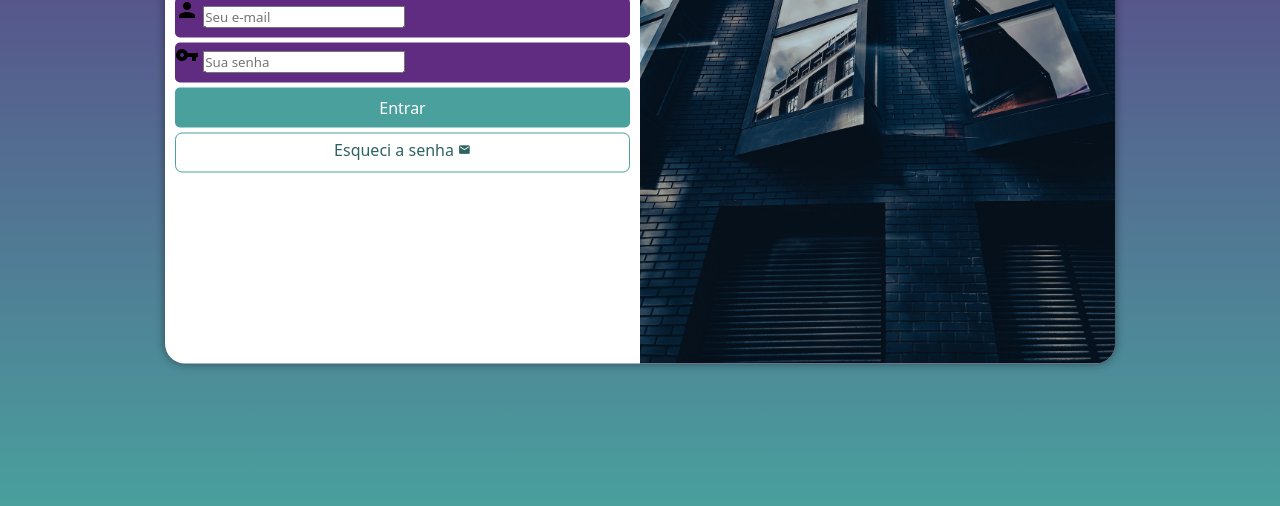
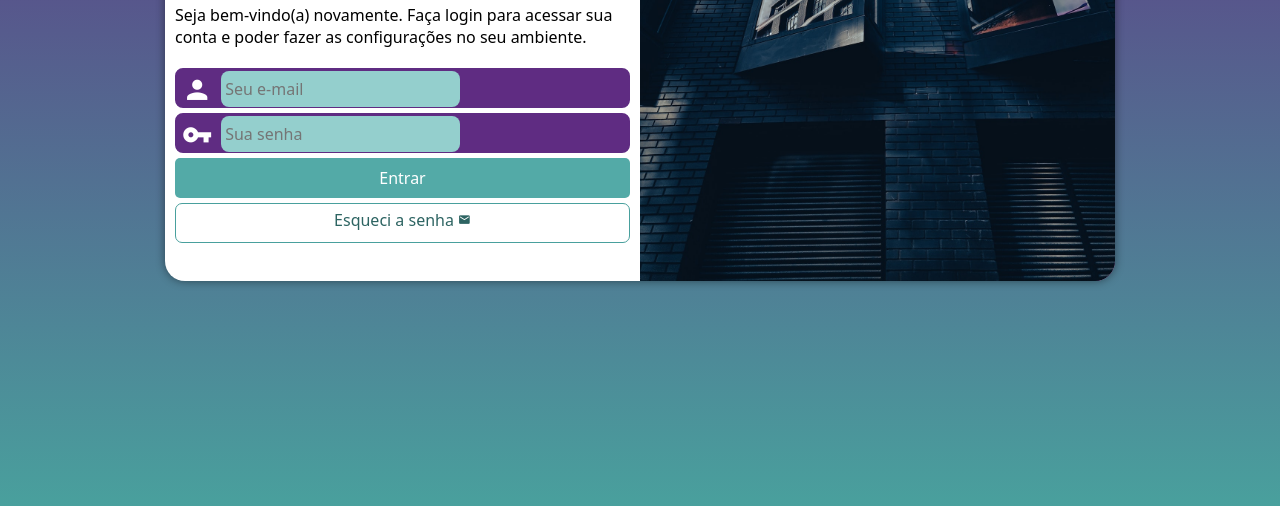
Before and after one commit to CamilleGFAlmeida/projeto-login, a plain HTML site: page index.html in a window 1280 px wide. Shown: the part 294-800 px from the top of the page. Drawn offline with Linux system fonts and the light colour scheme.

Commit message:
ultimos updates

```diff
--- a/estilos/media-query.css
+++ b/estilos/media-query.css
@@ -16,6 +16,7 @@ Grandes telas: acima de 1200px
 
     section#login {
         width: 80vw;
+        height: 280px;
     }
 
     section#login > div#imagem {
@@ -38,6 +39,7 @@ Grandes telas: acima de 1200px
 
     section#login {
         width: 950px;
+        height: 350px;
     }
 
     section#login > div#imagem {
@@ -56,6 +58,7 @@ Grandes telas: acima de 1200px
     }
 
     div#formulario > p {
-        font-size: 1.2em;
+        font-size: 1em;
+        margin: 20px 0px;
     }
 }
--- a/estilos/style.css
+++ b/estilos/style.css
@@ -29,7 +29,6 @@ main {
     position: absolute;
     top: 50%;
     left: 50%;
-    transform: translate(-50%, -50%);
     overflow: hidden; /* esconde tudo o que ficar fora da borda */
 
     background-color: white;
@@ -38,6 +37,7 @@ main {
     border-radius: 20px;
     box-shadow: 0px 0px 10px rgba(0, 0, 0, 0.450);
 
+    transform: translate(-50%, -50%);
     transition: width .3s, height .3s;
     transition-timing-function: ease;
 }
@@ -66,10 +66,11 @@ div#formulario > p {
 
 form > div.campo {
     background-color: #5f2c82;
+    border: 2px solid #5f2c82;
     display: block;
     width: 100%;
     height: 40px;
-    border-radius: 5px;
+    border-radius: 8px;
     margin: 5px 0px;
 }
 
@@ -77,12 +78,36 @@ div.campo > label {
     display: none;
 }
 
+div.campo > i {
+    color: white;
+    /*background-color: black;*/
+    font-size: 1.9em;
+    width: 40px;
+    padding: 5px;
+}
+
+div.campo > input {
+    background-color: #94cfcd;
+    font-size: 1em;
+    width: calc(100% - 44%px);
+    height: 100%;
+    border: 0px;
+    border-radius: 8px;
+    padding: 4px;
+    outline: none; /* tira a linha preta na borda da label ao clicar */
+    transform: translateY(-10px);
+}
+
+div.campo > input:focus-within {
+    background-color: white;
+}
+
 form > input[type=submit] {
     display: block;
     font-size: 1em;
     width: 100%;
     height: 40px;
-    background-color: #49a09d;
+    background-color: #53aaa7;
     color: white;
     border: none;
     border-radius: 5px;
```
